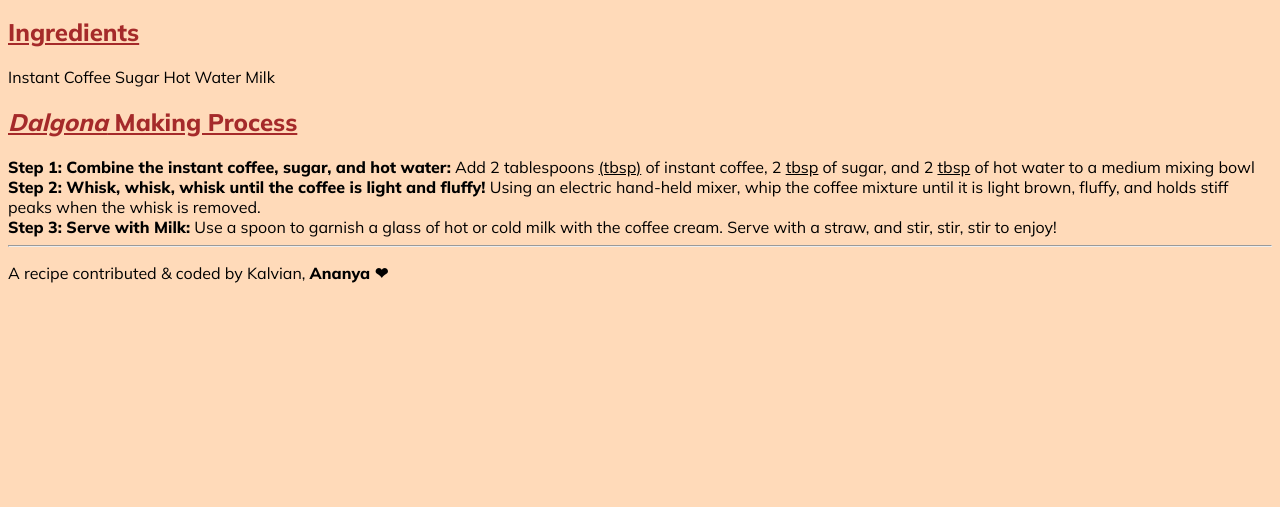
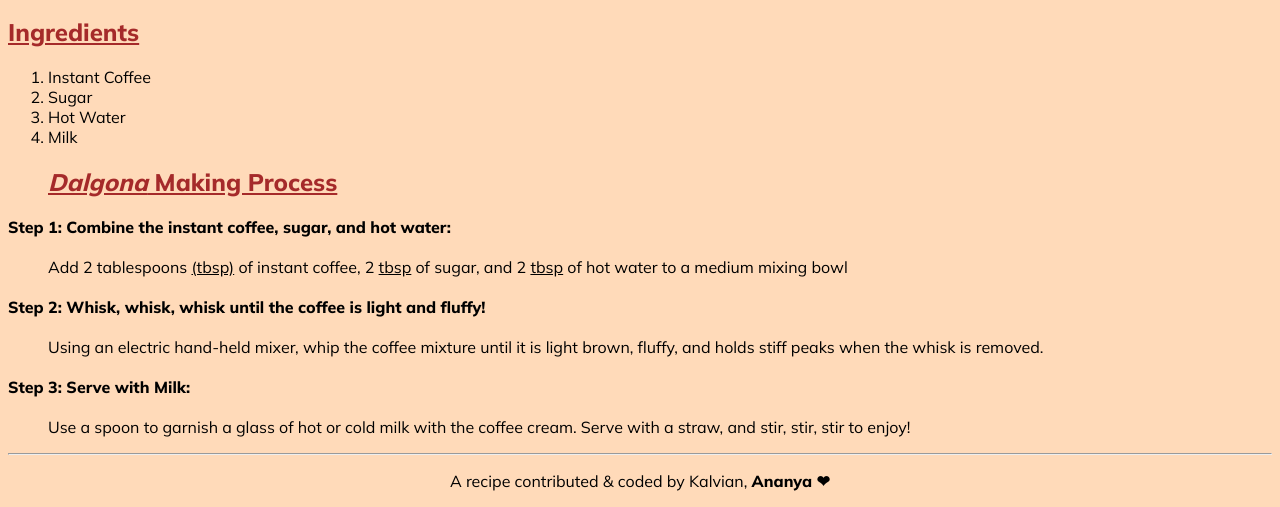
Before and after one commit to sak23042006/dalgona-coffee, a plain HTML site: page index.html in a window 1280 px wide. Shown: the part 446-953 px from the top of the page. Before the commit the page ends 800 px from the top, so only its background shows below. Drawn offline with Linux system fonts and the light colour scheme.

Commit message:
2 files modified

```diff
--- a/index.html
+++ b/index.html
@@ -1,55 +1,75 @@
 <!DOCTYPE html>
 <html lang="en">
-
   <head>
-    <meta charset="UTF-8">
-    <meta name="viewport" content="width=device-width, initial-scale=1.0">
+    <meta charset="UTF-8" />
+    <meta name="viewport" content="width=device-width, initial-scale=1.0" />
     <title>Dalgona Recipe</title>
-    <link rel="stylesheet" href="style.css">
+    <link rel="stylesheet" href="style.css" />
   </head>
 
   <body>
     <h1>☕ Dalgona Coffee Recipe ☕</h1>
-    <img src="https://s3.ap-south-1.amazonaws.com/kalvi-education.github.io/front-end-web-development/dalgona-coffee-image.png" alt="">
-    <p>This yummy <em>South Korean</em> coffee treat that's all over the internet only requires four ingredients to make
-        - all of
-        which you probably have in the cupboard you feel like you have won the jackpot, right?</p>
+    <img
+      src="https://s3.ap-south-1.amazonaws.com/kalvi-education.github.io/front-end-web-development/dalgona-coffee-image.png"
+      alt=""
+    />
+    <p>
+      This yummy <em>South Korean</em> coffee treat that's all over the internet
+      only requires four ingredients to make - all of which you probably have in
+      the cupboard you feel like you have won the jackpot, right?
+    </p>
     <h2>Ingredients</h2>
 
     <!-- Challenge 1: Use Appropriate list tag  -->
-    Instant Coffee
-    Sugar
-    Hot Water
-    Milk
-
+    <ol>
+      <li>Instant Coffee</li>
+      <li>Sugar</li>
+      <li>Hot Water</li>
+      <li>Milk</li>
       <h2><i>Dalgona</i> Making Process</h2>
-
+    </ol>
     <!-- Challenge 2: Use appropriate list tag  -->
     <!--Process 1-->
+    <dl>
+      <dt>
+        <strong
+          >Step 1: Combine the instant coffee, sugar, and hot water:</strong
+        >
+      </dt>
+      <br />
+      <dd>
+        Add 2 tablespoons <u>(tbsp)</u> of instant coffee, 2 <u>tbsp</u> of
+        sugar, and 2 <u>tbsp</u> of hot water to a medium mixing bowl
+      </dd>
 
-    <strong>Step 1: Combine the instant coffee, sugar, and hot water:</strong>
-    </dt>
-
-    Add 2 tablespoons <u>(tbsp)</u> of instant coffee, 2 <u>tbsp</u> of sugar, and 2 <u>tbsp</u> of hot water to a
-    medium mixing bowl
-
-    <br>
+      <br />
       <!--Process 2-->
 
-    <strong>Step 2: Whisk, whisk, whisk until the coffee is light and fluffy!</strong>
+      <dt>
+        <strong
+          >Step 2: Whisk, whisk, whisk until the coffee is light and
+          fluffy!</strong
+        >
+      </dt>
+      <br />
+      <dd>
+        Using an electric hand-held mixer, whip the coffee mixture until it is
+        light brown, fluffy, and holds stiff peaks when the whisk is removed.
+      </dd>
 
-    Using an electric hand-held mixer, whip the coffee mixture until it is light brown, fluffy, and holds stiff
-    peaks when the whisk is removed.
-
-    <br>
+      <br />
       <!--Process 3-->
 
-    <strong>Step 3: Serve with Milk:</strong>
-
-    Use a spoon to garnish a glass of hot or cold milk with the coffee cream. Serve with a straw, and stir,
-    stir, stir to enjoy!
-    <hr>
+      <dt><strong>Step 3: Serve with Milk:</strong></dt>
+      <br />
+      <dd>
+        Use a spoon to garnish a glass of hot or cold milk with the coffee
+        cream. Serve with a straw, and stir, stir, stir to enjoy!
+      </dd>
+    </dl>
+    <hr />
+    <footer>
       <p>A recipe contributed & coded by Kalvian, <b>Ananya ❤</b></p>
+    </footer>
   </body>
-
 </html>
--- a/style.css
+++ b/style.css
@@ -1,6 +1,6 @@
 @import url('https://fonts.googleapis.com/css2?family=Mulish:wght@400;800&display=swap');
 
-body{
+body {
   font-family: 'Mulish', sans-serif;
   background: peachpuff;
 }
@@ -10,9 +10,12 @@ h2 {
   text-decoration: underline;
 }
 
-button{
+button {
   font-family: 'Mulish', sans-serif;
   background: brown;
   color: white;
   font-size: 120%;
 }
+footer {
+  text-align: center;
+}
```
Lines whose indentation alone changed are shown as unchanged.
